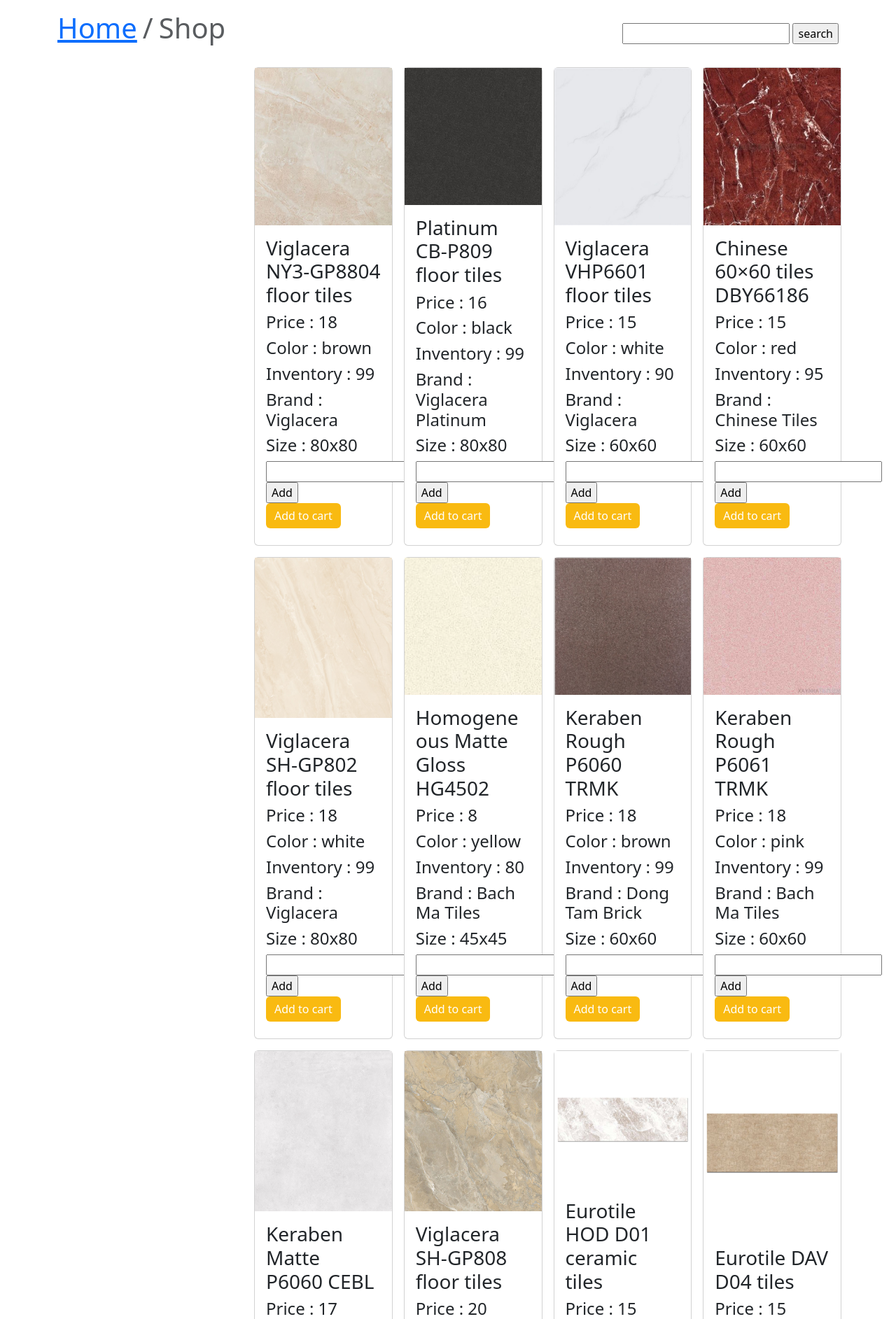
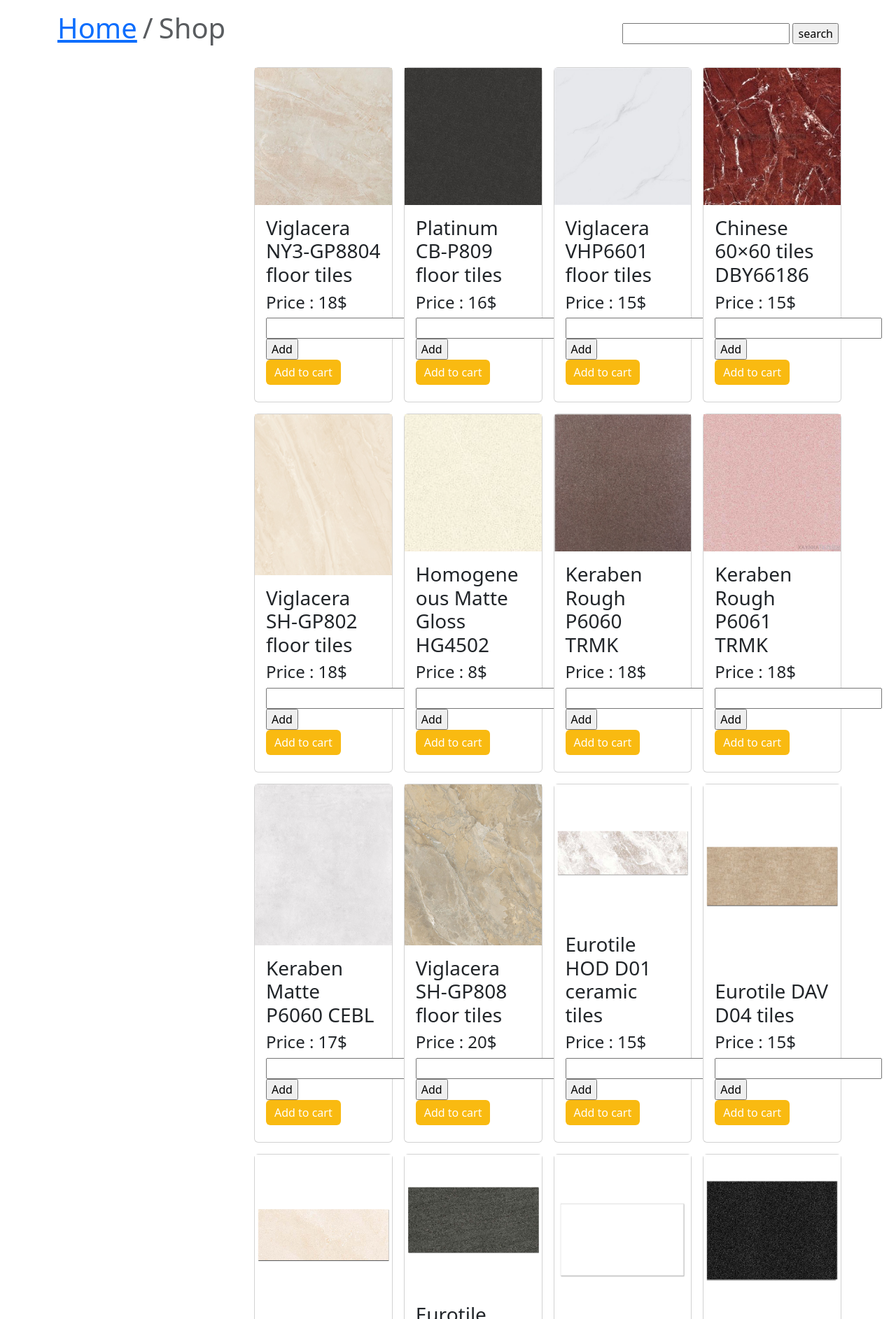
Before and after one commit to huongcaoha1994/ceramic-tiles, a PHP site: page /shop.php in a window 1280 px wide. Shown: the part 96-1981 px from the top of the page at 70% size. Run offline with PHP 8.4, Linux system fonts and the light colour scheme; data comes from the database, SQL or seed files in the repository.

Commit message:
update code

```diff
--- a/SRC/core/controller/order.php
+++ b/SRC/core/controller/order.php
@@ -39,7 +39,7 @@
             }
 
         }
-        header("location: cart.php");
+
 
     ?>
 </body>
--- a/SRC/core/controller/product-detail.php
+++ b/SRC/core/controller/product-detail.php
@@ -68,5 +68,6 @@
         }
     }
     ?>
+    <a href="../../view/shop.php">Go to Shop</a>
 </body>
 </html>
--- a/SRC/view/search.php
+++ b/SRC/view/search.php
@@ -45,11 +45,11 @@ if ($result_product->num_rows > 0) {
                     <img src="../assets/img<?php echo $row['image']; ?>" alt="" width="100%" height="100%">
                     <div class="card-body">
                         <h3><?php echo $row['product_name']; ?></h3>
-                        <h4>Price : <?php echo $row['price']; ?></h4>
-                        <h4>Color : <?php echo $row['color']; ?></h4>
-                        <h4>Inventory : <?php echo $row['inventory']; ?></h4>
-                        <h4>Brand : <?php echo $row['brand']; ?></h4>
-                        <h4>Size : <?php echo $row['size']; ?></h4>
+                        <h4>Price : <?php echo $row['price']; ?>$</h4>
+                        <!-- <h4>Color : <?php echo $row['color']; ?></h4> -->
+                        <!-- <h4>Inventory : <?php echo $row['inventory']; ?></h4> -->
+                        <!-- <h4>Brand : <?php echo $row['brand']; ?></h4> -->
+                        <!-- <h4>Size : <?php echo $row['size']; ?></h4> -->
                         <form action="" method="POST">
                             <input type="hidden" name="product_id" value="<?php echo $row['product_id']; ?>">
                             <input type="number" name="quantity">
```
Also changed, not shown: SRC/view/main.php (+1 -11 lines), SRC/view/product-main.php (+6 -6 lines), SRC/core/controller/addtocart.php (renamed from SRC/core/controller/demo-addtocart.php), SRC/core/controller/cart.php (renamed from SRC/core/controller/demo-cart.php).
